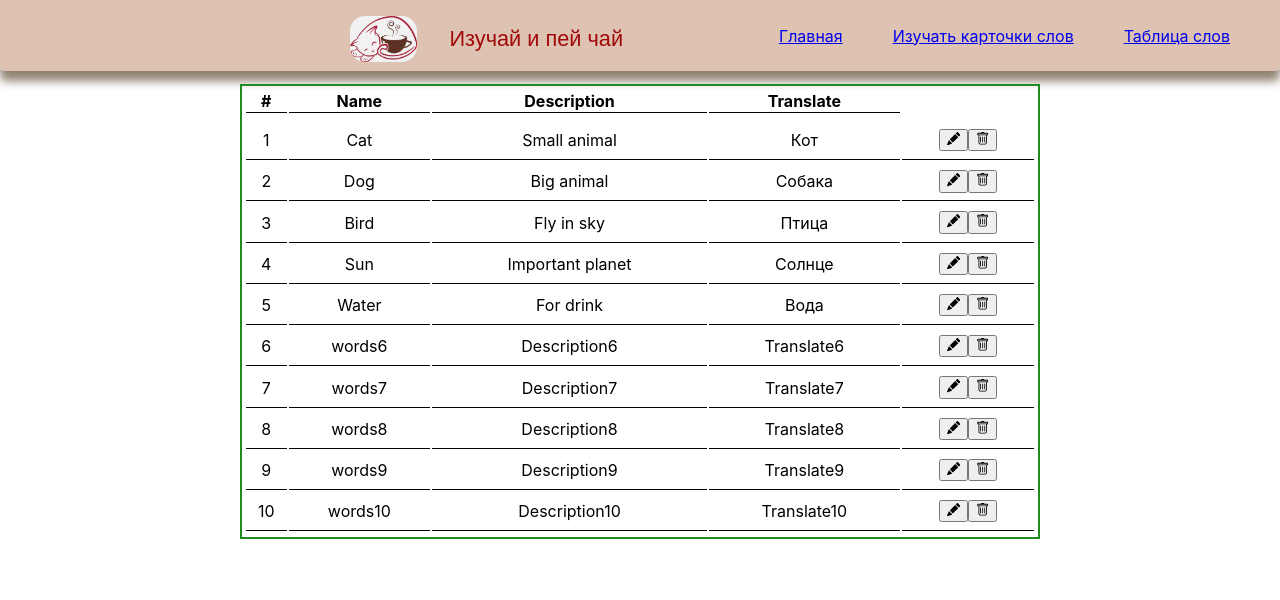
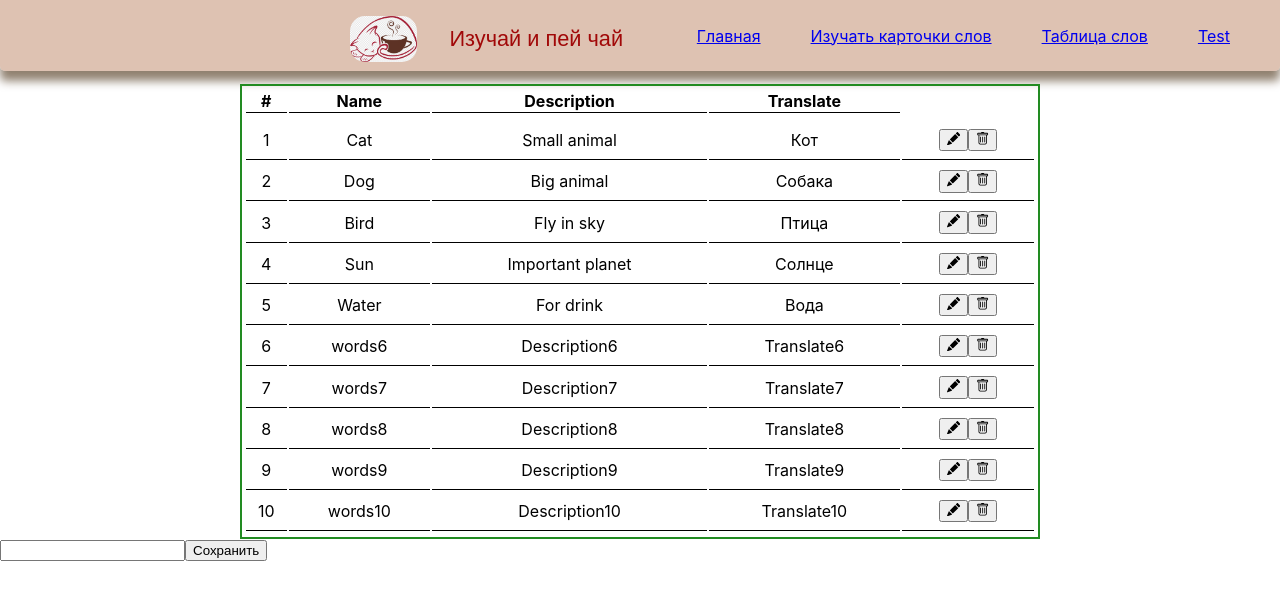
Before and after one commit to NataliBrz/englishApp, a React (Create React App) app: page /words in a window 1280 px wide. Shown: the top 600 px of the page. Built offline with nearby package versions, Linux system fonts and the light colour scheme.

Commit message:
test page

```diff
--- a/src/App.js
+++ b/src/App.js
@@ -4,6 +4,7 @@ import Table from './components/Table';
 import Head from './components/Head';
 import { BrowserRouter, Routes, Route, Link
  } from 'react-router-dom';
+ import StoreTest from './testing/StoreTest'
 
 
 
@@ -16,12 +17,14 @@ function App() {
           <Link to="/">Главная</Link>
           <Link to="/learncard">Изучать карточки слов</Link>
           <Link to="/words">Таблица слов</Link>
+          <Link to="/test">Test</Link>
       </nav>
       </header>
       <div>
       <Routes>
         <Route exact path="/learncard" element={<Card/>}/>
         <Route path="/words" element={<Table/>}/>
+        <Route path="/test" element={<StoreTest/>}/>
         <Route path="/" element={<Head/>}/>
       </Routes>
       </div>
--- a/src/components/Table.jsx
+++ b/src/components/Table.jsx
@@ -2,6 +2,7 @@ import React from "react";
 import '../style/tableStyle.css';
 import Header from "./Header";
 import EditableTable from "./EditableTable";
+import Store from '../testing/StoreTest';
 
 const columns = [
   { field: 'id', fieldName: '#' },
@@ -31,6 +32,7 @@ function Table() {
 
         <EditableTable columns={columns} rows={data} actions />
         </div>
+        <Store/>
       </div>
     );
   }
--- /dev/null
+++ b/src/testing/StoreTest.jsx
@@ -0,0 +1,23 @@
+import React from "react";
+import {useState} from 'react';
+
+
+function Store() {
+    const [state, setState] = useState (() => {
+        const save = localStorage.getItem('state');
+        return save || ""
+    });
+
+
+    //localStorage.setItem('state', state);
+
+    return (
+
+      <div>
+        <input id="myInput" type="text" name='text' value={state} onChange={(e) => {setState(e.target.value)}}></input>
+        <button type='submit' value="Submit" onClick={(e) => localStorage.setItem('state', state)}>Сохранить</button>
+      </div>
+    );
+  }
+
+  export default Store;
```
